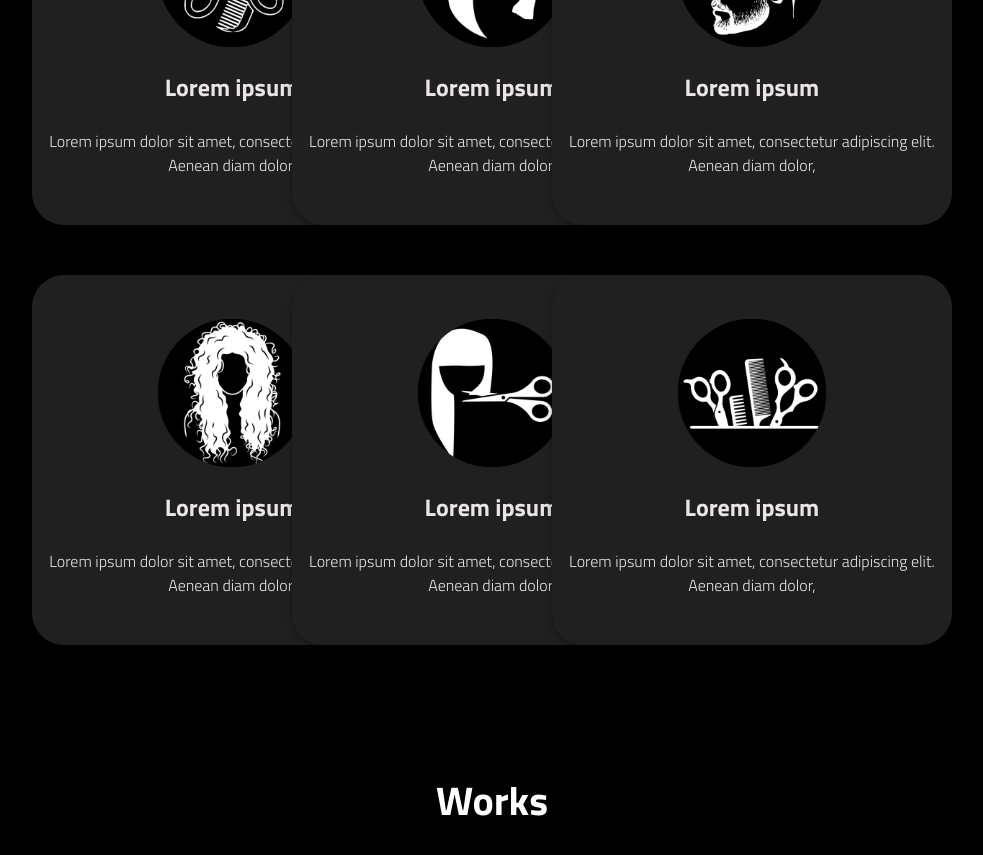
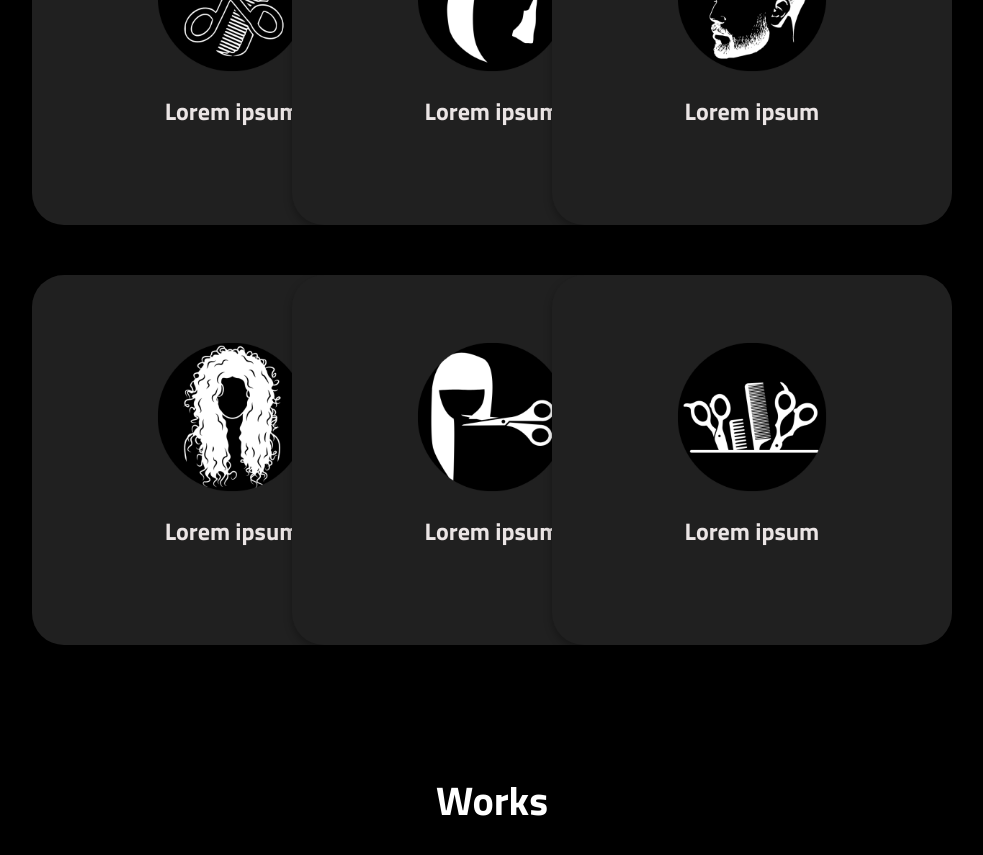
Before and after one commit to malith1997/Iraj, a React (Create React App) app: page / in a window 1280 px wide. Shown: the part 1960-2815 px from the top of the page, without its empty margins (148-1131 px from the left). Built offline with nearby package versions, Linux system fonts and the light colour scheme.

Commit message:
remove placeholders

```diff
--- a/src/Pages/Contact.js
+++ b/src/Pages/Contact.js
@@ -45,17 +45,17 @@ function Contact() {
             <Box className="box3" height='80px'>
 
             <Image className="img1" src={big1}  />
-            <p className="paragrhap6">Lorem ipsum dolor sit amet, consectetur adipiscing elit. <br></br>Aenean diam dolor,</p>
+            {/* <p className="paragrhap6">Lorem ipsum dolor sit amet, consectetur adipiscing elit. <br></br>Aenean diam dolor,</p> */}
             </Box>
             <Box className="box3"  height='80px'>
 
             <Image className="img1" src={big2}  />
-            <p className="paragrhap6">Lorem ipsum dolor sit amet, consectetur adipiscing elit. <br></br>Aenean diam dolor,</p>
+            {/* <p className="paragrhap6">Lorem ipsum dolor sit amet, consectetur adipiscing elit. <br></br>Aenean diam dolor,</p> */}
             </Box>
             <Box className="box3" height='80px'>
 
             <Image className="img1" src={big3}  />
-            <p className="paragrhap6">Lorem ipsum dolor sit amet, consectetur adipiscing elit. <br></br>Aenean diam dolor,</p>
+            {/* <p className="paragrhap6">Lorem ipsum dolor sit amet, consectetur adipiscing elit. <br></br>Aenean diam dolor,</p> */}
 
             </Box>
             </SimpleGrid>
--- a/src/componets/Cards.js
+++ b/src/componets/Cards.js
@@ -23,7 +23,7 @@ function Cards() {
                     <Image className="img3" src={Img1} alt="img" />
                     <h2>Lorem ipsum</h2>
                     <br></br>
-                    <p>Lorem ipsum dolor sit amet, consectetur adipiscing elit. <br></br>Aenean diam dolor,</p>
+                    {/* <p>Lorem ipsum dolor sit amet, consectetur adipiscing elit. <br></br>Aenean diam dolor,</p>  */}
                 </div>
                 </div>
              </div>
@@ -36,7 +36,7 @@ function Cards() {
                     <Image className="img3" src={Img2} alt="img" />
                     <h2>Lorem ipsum</h2>
                     <br></br>
-                    <p>Lorem ipsum dolor sit amet, consectetur adipiscing elit. <br></br>Aenean diam dolor,</p>
+                    {/* <p>Lorem ipsum dolor sit amet, consectetur adipiscing elit. <br></br>Aenean diam dolor,</p>  */}
                 </div>
                 </div>
              </div>
@@ -48,7 +48,7 @@ function Cards() {
                     <Image className="img3" src={Img3} alt="img" />
                     <h2>Lorem ipsum</h2>
                     <br></br>
-                    <p>Lorem ipsum dolor sit amet, consectetur adipiscing elit. <br></br>Aenean diam dolor,</p>
+                    {/* <p>Lorem ipsum dolor sit amet, consectetur adipiscing elit. <br></br>Aenean diam dolor,</p>  */}
                 </div>
                 </div>
              </div>
@@ -66,7 +66,7 @@ function Cards() {
                     <Image className="img3" src={Img4} alt="img" />
                     <h2>Lorem ipsum</h2>
                     <br></br>
-                    <p>Lorem ipsum dolor sit amet, consectetur adipiscing elit. <br></br>Aenean diam dolor,</p>
+                    {/* <p>Lorem ipsum dolor sit amet, consectetur adipiscing elit. <br></br>Aenean diam dolor,</p>  */}
                 </div>
                 </div>
              </div>
@@ -78,7 +78,7 @@ function Cards() {
                     <Image className="img3" src={Img5} alt="img" />
                     <h2>Lorem ipsum</h2>
                     <br></br>
-                    <p>Lorem ipsum dolor sit amet, consectetur adipiscing elit. <br></br>Aenean diam dolor,</p>
+                    {/* <p>Lorem ipsum dolor sit amet, consectetur adipiscing elit. <br></br>Aenean diam dolor,</p>  */}
                 </div>
                 </div>
              </div>
@@ -90,7 +90,7 @@ function Cards() {
                     <Image className="img3" src={Img6} alt="img" />
                     <h2>Lorem ipsum</h2>
                     <br></br>
-                    <p>Lorem ipsum dolor sit amet, consectetur adipiscing elit. <br></br>Aenean diam dolor,</p>
+                    {/* <p>Lorem ipsum dolor sit amet, consectetur adipiscing elit. <br></br>Aenean diam dolor,</p>  */}
                 </div>
                 </div>
              </div>
--- a/src/componets/cards2.js
+++ b/src/componets/cards2.js
@@ -25,7 +25,7 @@ function Cards2() {
             <Box className="box1" height='80px'>
 
             <Image className="img1" src={rounded1}  />
-            <h2 className="topic9">Lorem ipsum</h2>
+            {/* <h2 className="topic9">Lorem ipsum</h2> */}
             <br></br>
             {/* <p className="paragrhap5">Lorem ipsum dolor sit amet, consectetur adipiscing elit. <br></br>Aenean diam dolor,</p>  */}
 
@@ -35,7 +35,7 @@ function Cards2() {
 
             <Image className="img1" src={rounded2}  />
 
-            <h2 className="topic9">Lorem ipsum</h2>
+            {/* <h2 className="topic9">Lorem ipsum</h2> */}
             <br></br>
             {/* <p className="paragrhap5">Lorem ipsum dolor sit amet, consectetur adipiscing elit. <br></br>Aenean diam dolor,</p>  */}
 
@@ -45,7 +45,7 @@ function Cards2() {
 
             <Image className="img1" src={rounded3}  />
 
-            <h2 className="topic9">Lorem ipsum</h2>
+            {/* <h2 className="topic9">Lorem ipsum</h2> */}
             <br></br>
             {/* <p className="paragrhap5">Lorem ipsum dolor sit amet, consectetur adipiscing elit. <br></br>Aenean diam dolor,</p>  */}
 
@@ -55,7 +55,7 @@ function Cards2() {
 
             <Image className="img1" src={rounded4}  />
 
-            <h2 className="topic9">Lorem ipsum</h2>
+            {/* <h2 className="topic9">Lorem ipsum</h2> */}
             <br></br>
             {/* <p className="paragrhap5">Lorem ipsum dolor sit amet, consectetur adipiscing elit. <br></br>Aenean diam dolor,</p>  */}
 
```
Also changed, not shown: src/componets/sendemail.js (line endings or trailing spaces).
